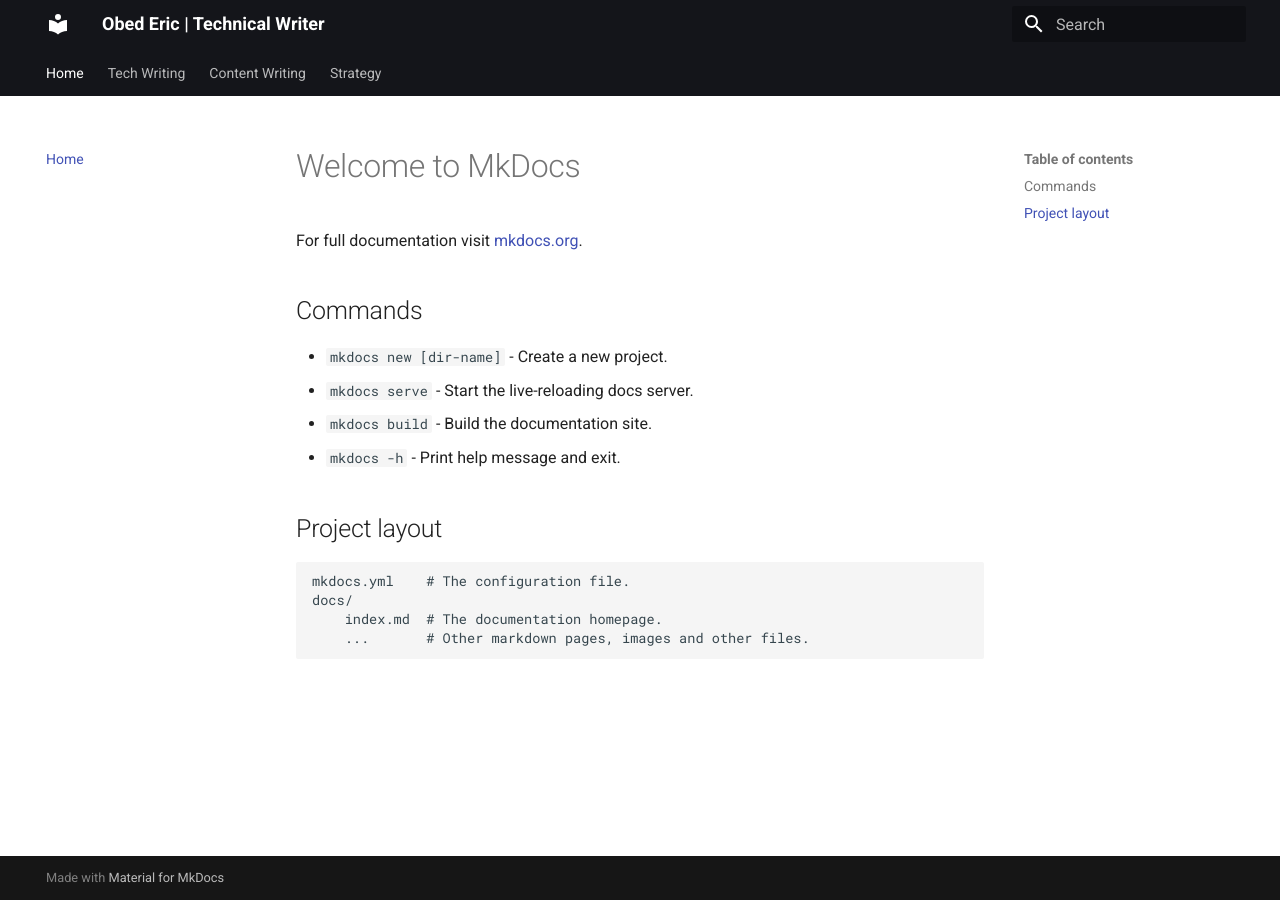
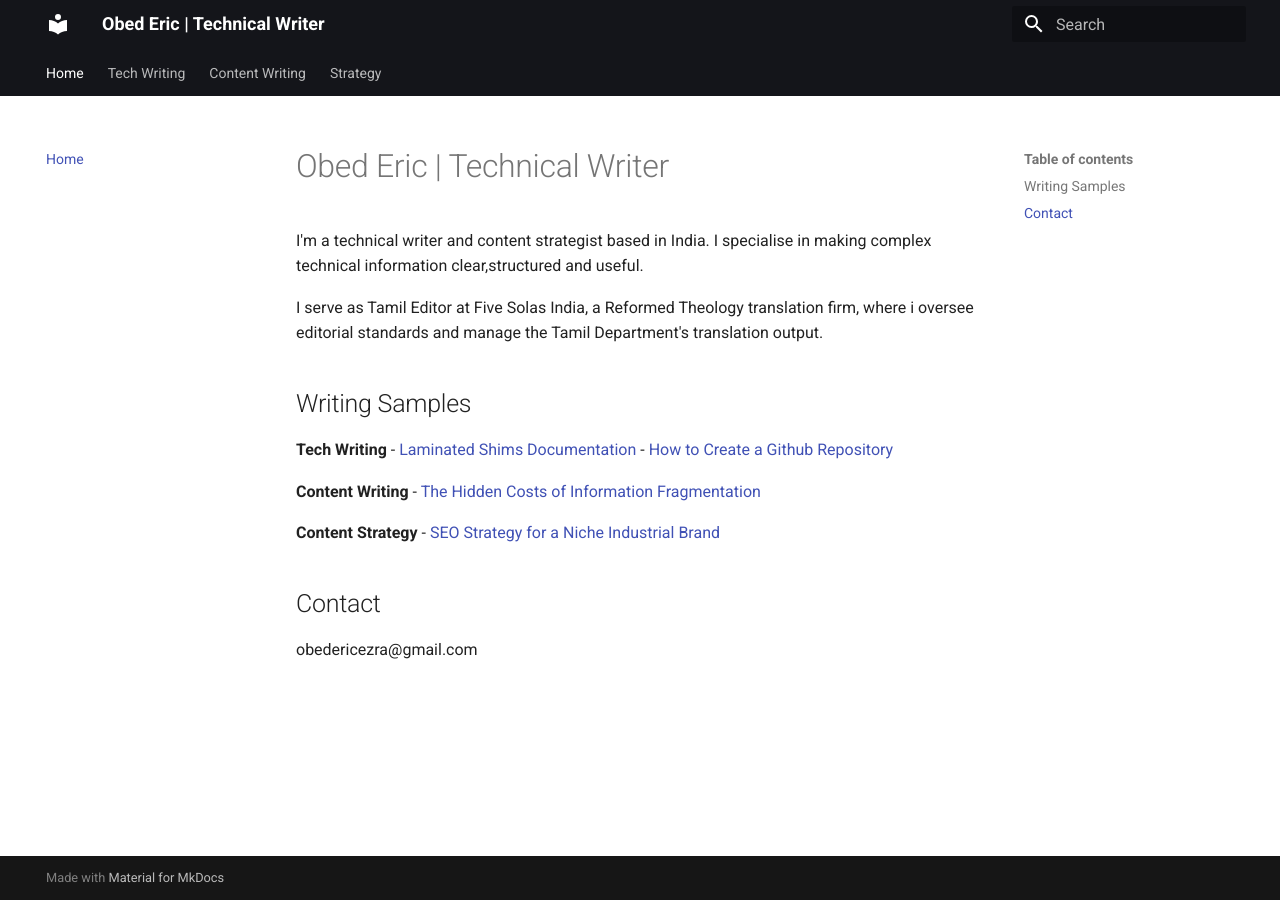
Before and after one commit to obedericezra/my-portfolio, an MkDocs documentation site: the page built from docs/index.md, in a window 1280 px wide. Built offline with MkDocs 1.6.1 and Material for MkDocs 9.7.7, drawn with Linux system fonts in a browser that asks for light colours.

Commit message:
Update homepage

```diff
--- a/docs/index.md
+++ b/docs/index.md
@@ -1,17 +1,23 @@
-# Welcome to MkDocs
+# Obed Eric | Technical Writer
 
-For full documentation visit [mkdocs.org](https://www.mkdocs.org).
+I'm a technical writer and content strategist based in India.
+I specialise in making complex technical information clear,structured and useful.
 
-## Commands
 
-* `mkdocs new [dir-name]` - Create a new project.
-* `mkdocs serve` - Start the live-reloading docs server.
-* `mkdocs build` - Build the documentation site.
-* `mkdocs -h` - Print help message and exit.
+I serve as Tamil Editor at Five Solas India, a Reformed Theology translation firm, where i oversee editorial standards and manage the Tamil Department's translation output.
 
-## Project layout
 
-    mkdocs.yml    # The configuration file.
-    docs/
-        index.md  # The documentation homepage.
-        ...       # Other markdown pages, images and other files.
+## Writing Samples
+
+**Tech Writing**
+- [Laminated Shims Documentation](tech-writing/shims.md)
+- [How to Create a Github Repository](tech-writing/github-guide.md)
+
+**Content Writing**
+- [The Hidden Costs of Information Fragmentation](content/saas-blog.md)
+
+**Content Strategy**
+- [SEO Strategy for a Niche Industrial Brand](strategy/shims-company.md)
+
+##Contact
+obedericezra@gmail.com
```
Also changed, not shown: site/search/search_index.json, site/strategy/shims-company/index.html.
